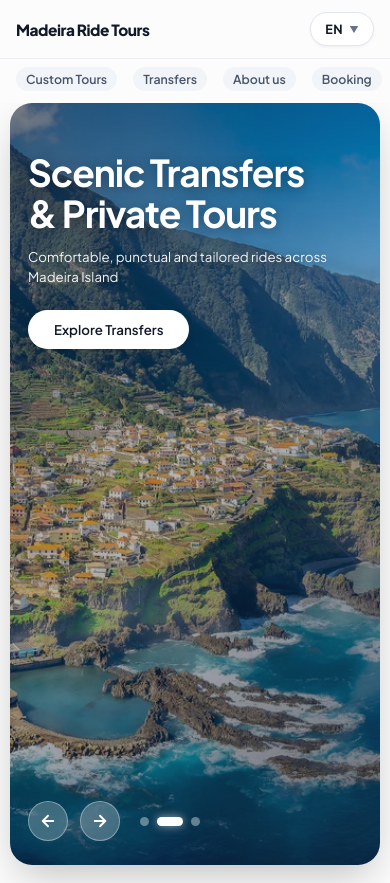
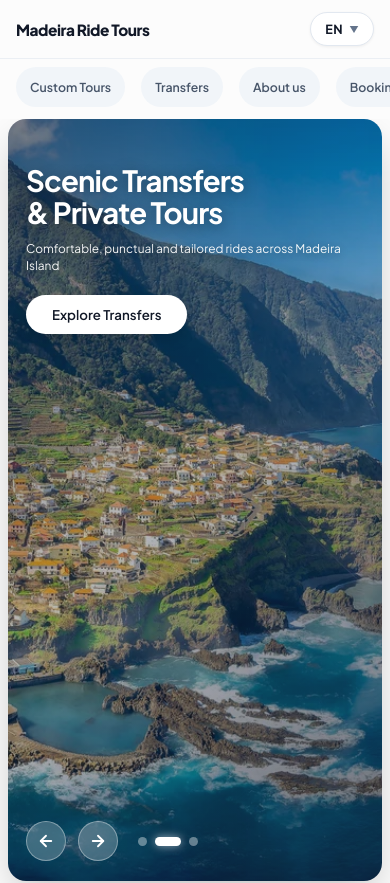
Before and after one commit to DEVLUIGI20/madeiraridetours, a React (Vite) app: page / in a window 390 px wide. Shown: the top 883 px of the page. Built offline with nearby package versions, Linux system fonts and the light colour scheme; a web font is replaced by a local one.

Commit message:
feat: mobile-first responsive optimizations and case fix

```diff
--- a/src/components/common/TourCard.css
+++ b/src/components/common/TourCard.css
@@ -10,9 +10,11 @@
   transition: box-shadow 300ms ease, transform 300ms ease;
 }
 
-.tour-card:hover {
-  box-shadow: 0 8px 32px rgba(0, 0, 0, 0.14);
-  transform: translateY(-3px);
+@media (hover: hover) {
+  .tour-card:hover {
+    box-shadow: 0 8px 32px rgba(0, 0, 0, 0.14);
+    transform: translateY(-3px);
+  }
 }
 
 /* ── Main Photo / Slideshow ─────────────────────── */
--- a/src/components/navigation/Navbar.css
+++ b/src/components/navigation/Navbar.css
@@ -185,7 +185,10 @@
     font-size: 0.88rem;
     font-weight: 600;
     color: #475569;
-    padding: 4px 10px;
+    padding: 8px 14px;
+    min-height: 40px;
+    display: inline-flex;
+    align-items: center;
     border-radius: var(--radius-pill);
     background: #f1f5f9;
     white-space: nowrap;
--- a/src/pages/Home/Home.css
+++ b/src/pages/Home/Home.css
@@ -352,30 +352,90 @@
 
   .hero-card {
     height: calc(100svh - 82px);
-    min-height: 520px;
+    min-height: 480px;
     border-radius: 22px;
   }
 
   .hero-slide-pane {
-    padding: 32px 18px 24px;
+    padding: 28px 18px 24px;
   }
 
   .hero-title {
-    font-size: clamp(2.1rem, 9.5vw, 3.2rem);
-    margin-bottom: 14px;
+    font-size: clamp(1.8rem, 8vw, 2.8rem);
+    margin-bottom: 12px;
   }
 
   .hero-subtitle {
+    font-size: 0.9rem;
+    margin-bottom: 20px;
+    max-width: 100%;
+  }
+
+  .hero-bottom-bar {
+    bottom: 20px;
+    left: 18px;
+  }
+
+  .hero-arrow-btn {
+    width: 44px;
+    height: 44px;
+  }
+
+  .adventures-section {
+    margin: 32px auto 0;
+    padding: 0 16px;
+  }
+
+  .services-section {
+    margin: 32px auto 60px;
+    padding: 0 16px;
+  }
+
+  .section-header {
     margin-bottom: 24px;
   }
 
-  .hero-bottom-bar {
-    bottom: 24px;
-    left: 18px;
+  .services-grid {
+    grid-template-columns: 1fr;
+    gap: 16px;
+  }
+
+  .features-bar {
+    padding: 20px 18px;
+    gap: 16px;
+  }
+
+  .feature-item {
+    gap: 12px;
+  }
+}
+
+/* Extra small: 320px iPhone SE */
+@media (max-width: 400px) {
+  .hero-wrapper {
+    padding: 0 8px 10px;
+  }
+
+  .hero-card {
+    min-height: 440px;
+    border-radius: 18px;
+  }
+
+  .hero-title {
+    font-size: clamp(1.6rem, 7.5vw, 2.2rem);
+  }
+
+  .hero-subtitle {
+    font-size: 0.85rem;
   }
 
   .hero-arrow-btn {
     width: 40px;
     height: 40px;
   }
+
+  .adventures-section,
+  .services-section {
+    padding: 0 12px;
+  }
 }
--- a/src/pages/Transfers/Transfers.css
+++ b/src/pages/Transfers/Transfers.css
@@ -33,6 +33,17 @@
   .transfers-cards-grid {
     grid-template-columns: 1fr;
     gap: 16px;
+  }
+
+  .support-box-actions {
+    flex-direction: column;
+    width: 100%;
+  }
+
+  .btn-whatsapp-pill,
+  .btn-booking-pill {
+    width: 100%;
+    justify-content: center;
   }
 }
 
```
Also changed, not shown: jsconfig.json (added, +17 -0 lines), src/context/LanguageContext.js (renamed from src/context/languageContext.js).
